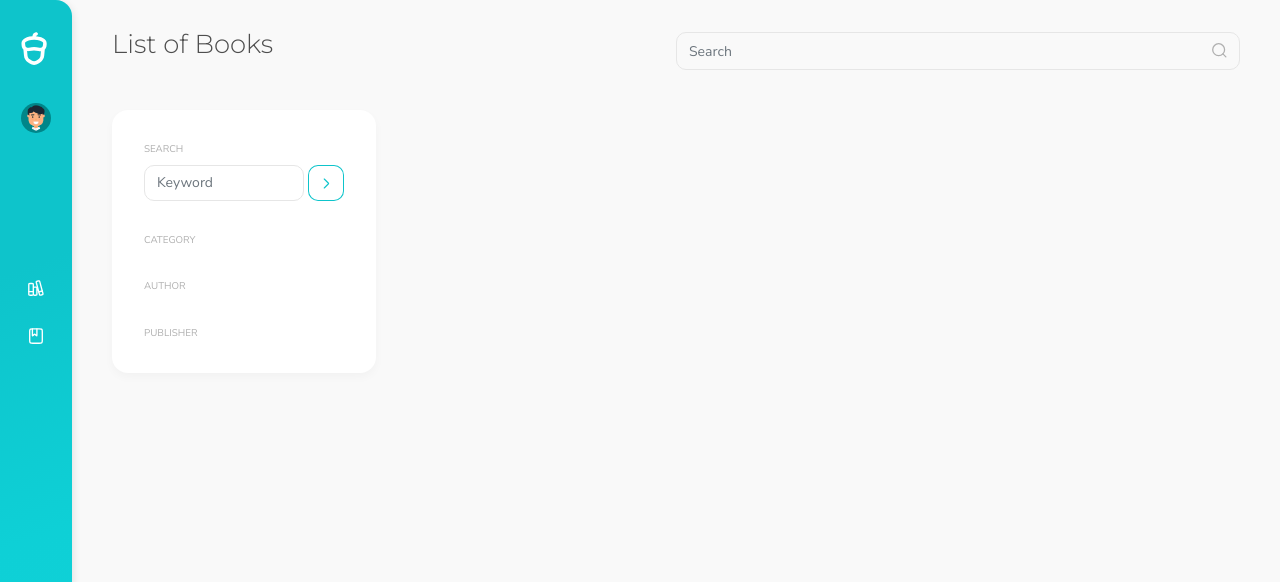
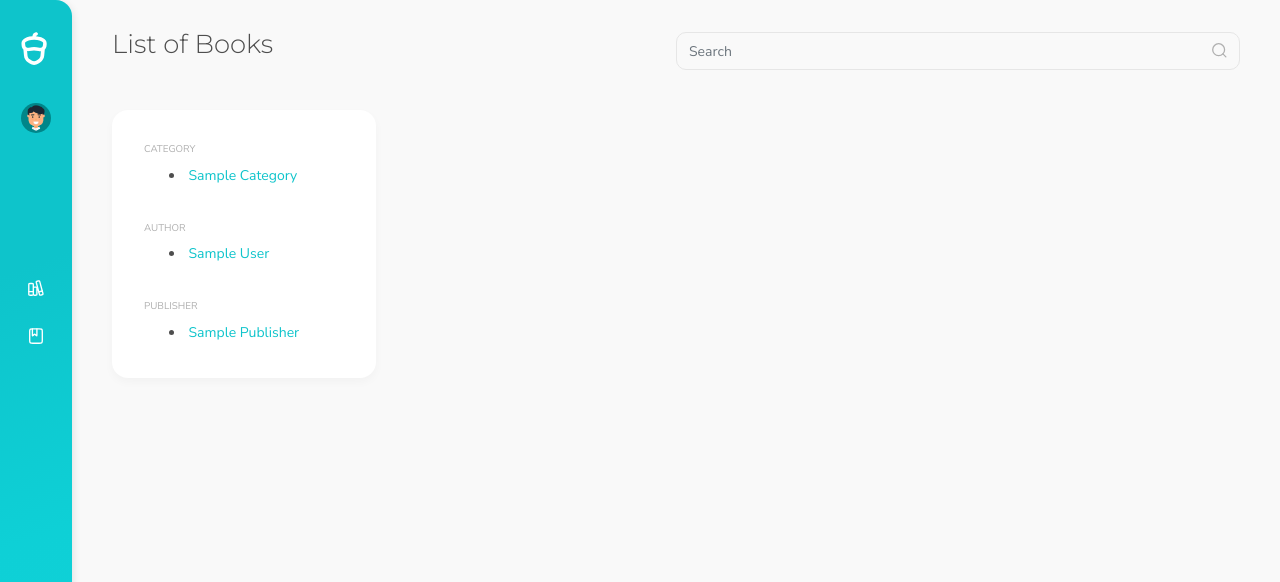
Before and after one commit to MRA-AK/django_library, a Django app: a page that uses library/templates/library/book_list.html in a window 1280 px wide. Shown: the top 582 px of the page. Run offline with Django 3.2, Linux system fonts and the light colour scheme; a user stored in the database is signed in; tables that the repository leaves empty hold one stand-in row (values such as "Sample post"); some libraries are stand-ins or nearby versions.

Commit message:
Add searching system (#19)

```diff
--- a/library/templates/library/book_list.html
+++ b/library/templates/library/book_list.html
@@ -14,9 +14,9 @@
         </div>
         <div class="col-12 col-md-6 d-flex align-items-start justify-content-end justify-content-lg-start">
           <div class="me-lg-auto w-100 search-input-container border border-separator">
-            <input class="form-control search" type="text" autocomplete="off" placeholder="Search" id="taskSearch" />
-            <span class="search-magnifier-icon">
-              <i data-acorn-icon="search"></i>
+            <input class="form-control search" type="text" autocomplete="off" placeholder="Search" id="searchTxt" />
+            <span id="searchBtn" class="search-magnifier-icon">
+              <button data-acorn-icon="search"></button>
             </span>
           </div>
         </div>
@@ -82,19 +82,6 @@
           <!-- Content of below will be moved to #filterColumn or back in here based on the data-move-breakpoint attribute below -->
           <!-- Content will be here if the screen size is smaller than lg -->
           <div id="filterMoveContent" data-move-target="#filterColumn" data-move-breakpoint="lg">
-            <div class="mb-5">
-              <p class="text-small text-muted mb-2">SEARCH</p>
-              <div class="row g-1">
-                <div class="col">
-                  <input type="text" class="form-control" placeholder="Keyword" />
-                </div>
-                <div class="col-auto">
-                  <button class="btn btn-icon btn-icon-only btn-outline-primary" type="button">
-                    <i data-acorn-icon="chevron-right"></i>
-                  </button>
-                </div>
-              </div>
-            </div>
 
             <div class="mb-5">
               <p class="text-small text-muted mb-2">CATEGORY</p>
@@ -133,4 +120,17 @@
 {% block script %}
   <script src="{% static 'library/js/cs/checkall.js' %}"></script>
   <script src="{% static 'library/js/pages/storefront.filters.js' %}"></script>
+  <script>
+    const element = document.getElementById("searchBtn");
+    element.addEventListener("click", myFunction);
+
+    function myFunction() {
+      var text = document.getElementById("searchTxt").value;
+      if (text !== "") {
+        var url = "{% url 'library:search' keyword='url_arg' %}"
+        var new_url = url.replace('url_arg', text);
+        location.href = new_url;
+      }
+    }
+  </script>
 {% endblock script %}
--- a/library/templates/library/my_books.html
+++ b/library/templates/library/my_books.html
@@ -13,12 +13,6 @@
           </div>
         </div>
         <div class="col-12 col-md-6 d-flex align-items-start justify-content-end justify-content-lg-start">
-          <div class="me-lg-auto w-100 search-input-container border border-separator">
-            <input class="form-control search" type="text" autocomplete="off" placeholder="Search" id="taskSearch" />
-            <span class="search-magnifier-icon">
-              <i data-acorn-icon="search"></i>
-            </span>
-          </div>
         </div>
       </div>
     </div>
--- a/library/urls.py
+++ b/library/urls.py
@@ -2,7 +2,7 @@
 
 from .views import (BookFilterAuthorView, BookFilterCateforyView,
                     BookFilterNameView, BookFilterPublisherView, BookListView,
-                    MyBookListView)
+                    BookSearchView, MyBookListView)
 
 app_name = "library"
 
@@ -25,4 +25,5 @@
         BookFilterPublisherView.as_view(),
         name="publisher_filter",
     ),
+    path("search/<str:keyword>/", BookSearchView.as_view(), name="search"),
 ]
--- a/library/views.py
+++ b/library/views.py
@@ -1,4 +1,5 @@
 from django.contrib.auth.mixins import LoginRequiredMixin
+from django.db.models import Q
 from django.shortcuts import get_object_or_404
 from django.views.generic.list import ListView
 
@@ -47,6 +48,13 @@
     def get_queryset(self):
         return Book.objects.filter(name__icontains=self.kwargs["name"]).distinct()
 
+    def get_context_data(self, *args, **kwargs):
+        context = super(BookFilterNameView, self).get_context_data(*args, **kwargs)
+        context["categories"] = Category.objects.all()
+        context["authors"] = Author.objects.all()
+        context["publishers"] = Publisher.objects.all()
+        return context
+
 
 class BookFilterCateforyView(LoginRequiredMixin, ListView):
     """
@@ -60,6 +68,13 @@
     def get_queryset(self):
         category = get_object_or_404(Category, name=self.kwargs["cat_name"])
         return Book.objects.filter(categories=category)
+
+    def get_context_data(self, *args, **kwargs):
+        context = super(BookFilterCateforyView, self).get_context_data(*args, **kwargs)
+        context["categories"] = Category.objects.all()
+        context["authors"] = Author.objects.all()
+        context["publishers"] = Publisher.objects.all()
+        return context
 
 
 class BookFilterAuthorView(LoginRequiredMixin, ListView):
@@ -76,6 +91,13 @@
             authors__full_name__icontains=self.kwargs["author_name"]
         ).distinct()
 
+    def get_context_data(self, *args, **kwargs):
+        context = super(BookFilterAuthorView, self).get_context_data(*args, **kwargs)
+        context["categories"] = Category.objects.all()
+        context["authors"] = Author.objects.all()
+        context["publishers"] = Publisher.objects.all()
+        return context
+
 
 class BookFilterPublisherView(LoginRequiredMixin, ListView):
     """
@@ -90,3 +112,37 @@
         return Book.objects.filter(
             publisher__name__icontains=self.kwargs["pub_name"]
         ).distinct()
+
+    def get_context_data(self, *args, **kwargs):
+        context = super(BookFilterPublisherView, self).get_context_data(*args, **kwargs)
+        context["categories"] = Category.objects.all()
+        context["authors"] = Author.objects.all()
+        context["publishers"] = Publisher.objects.all()
+        return context
+
+
+class BookSearchView(LoginRequiredMixin, ListView):
+    """
+    A class based view to searching on the books.
+    """
+
+    model = Book
+    context_object_name = "books"
+    template_name = "library/book_list.html"
+
+    def get_queryset(self):
+        keyword = self.kwargs["keyword"]
+        result = Book.objects.filter(
+            Q(name__icontains=keyword)
+            | Q(publisher__name__icontains=keyword)
+            | Q(authors__full_name__icontains=keyword)
+            | Q(categories__name__icontains=keyword)
+        )
+        return result.distinct()
+
+    def get_context_data(self, *args, **kwargs):
+        context = super(BookSearchView, self).get_context_data(*args, **kwargs)
+        context["categories"] = Category.objects.all()
+        context["authors"] = Author.objects.all()
+        context["publishers"] = Publisher.objects.all()
+        return context
```
Also changed, not shown: 1 other file.
